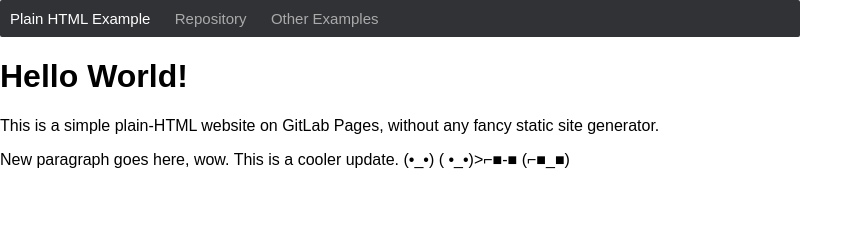
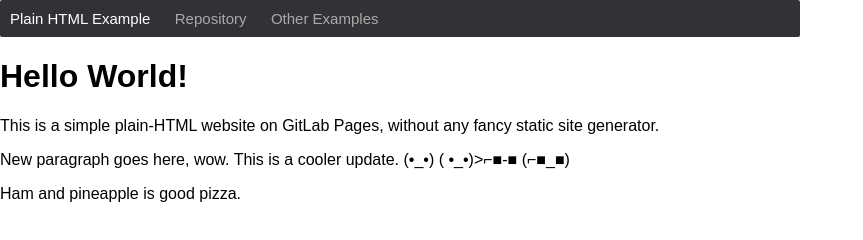
Before and after one commit to KMChappell/kmc-gitlab-mirror-test, a plain HTML site: page public/index.html in a window 1280 px wide. Shown: the whole page, without its empty margins (0-863 px from the left). Drawn offline with Linux system fonts and the light colour scheme.

Commit message:
add official pizza statement

```diff
--- a/public/index.html
+++ b/public/index.html
@@ -25,5 +25,8 @@
       (⌐■_■)
 
     </p>
+    <p>
+      Ham and pineapple is good pizza.
+    </p>
   </body>
 </html>
```
